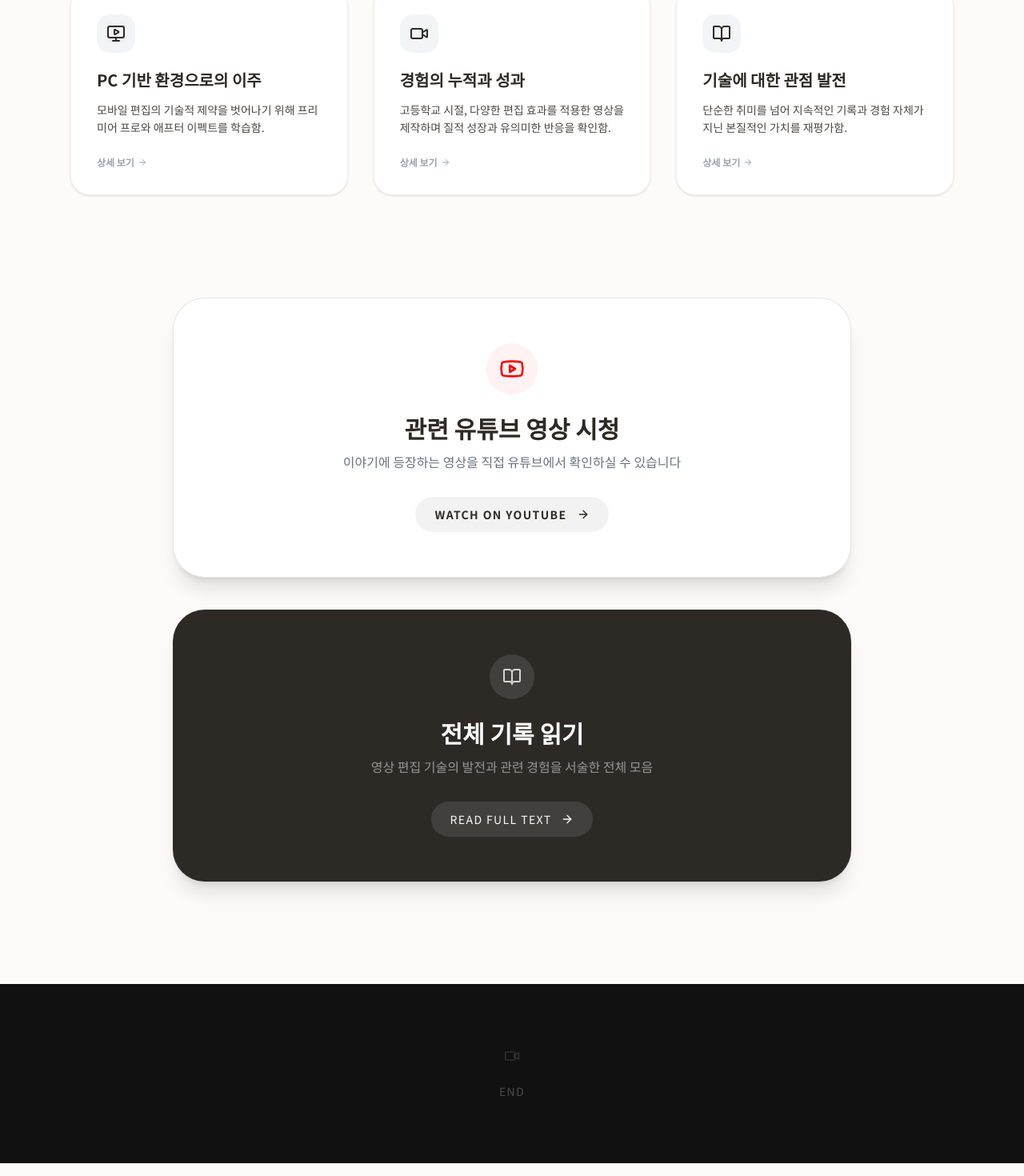
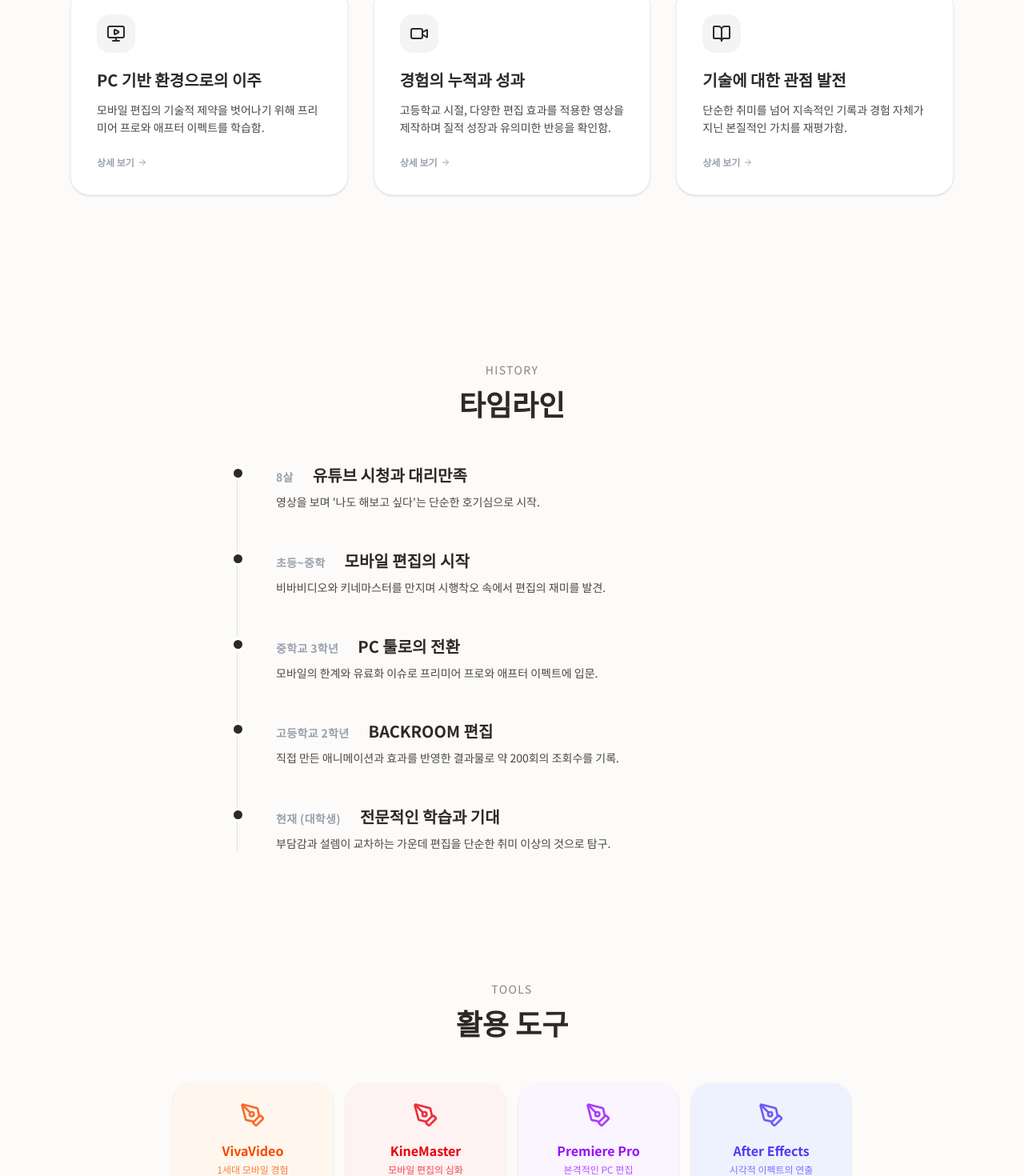
Before and after one commit to sangha0712/Ai-age-talk-and-writing, a React (Vite) app: page / in a window 1280 px wide. Shown: the part 1211-2681 px from the top of the page at 80% size. Built offline with nearby package versions, Linux system fonts and the light colour scheme.

Commit message:
feat: Add timeline section to showcase editing journey
Introduces a new timeline component to visually represent the user's video editing history, from childhood curiosity to current academic pursuits. This enhances the autobiographical narrative of the application.

```diff
--- a/src/App.tsx
+++ b/src/App.tsx
@@ -7,7 +7,8 @@ import { motion, useScroll, useTransform, AnimatePresence } from "motion/react";
 import {
   ChevronDown, Clapperboard, MonitorPlay, Sparkles,
   Video, Play, BookOpen, Gamepad2, Lightbulb,
-  Smartphone, Monitor, Trophy, Compass, ArrowRight, ArrowLeft, X, Youtube
+  Smartphone, Monitor, Trophy, Compass, ArrowRight, ArrowLeft, X, Youtube,
+  Quote, Clock, PenTool, Layout
 } from "lucide-react";
 import { useState, useEffect } from "react";
 
@@ -322,6 +323,149 @@ const HighlightsGrid = () => {
   );
 };
 
+const milestones = [
+  { year: "8살", title: "유튜브 시청과 대리만족", desc: "영상을 보며 '나도 해보고 싶다'는 단순한 호기심으로 시작." },
+  { year: "초등~중학", title: "모바일 편집의 시작", desc: "비바비디오와 키네마스터를 만지며 시행착오 속에서 편집의 재미를 발견." },
+  { year: "중학교 3학년", title: "PC 툴로의 전환", desc: "모바일의 한계와 유료화 이슈로 프리미어 프로와 애프터 이펙트에 입문." },
+  { year: "고등학교 2학년", title: "BACKROOM 편집", desc: "직접 만든 애니메이션과 효과를 반영한 결과물로 약 200회의 조회수를 기록." },
+  { year: "현재 (대학생)", title: "전문적인 학습과 기대", desc: "부담감과 설렘이 교차하는 가운데 편집을 단순한 취미 이상의 것으로 탐구." }
+];
+
+const TimelineSection = () => (
+  <div className="max-w-4xl mx-auto px-6 py-20">
+    <div className="mb-14 text-center">
+      <motion.p
+        initial={{ opacity: 0 }}
+        whileInView={{ opacity: 1 }}
+        viewport={{ once: true }}
+        className="text-[#8c857f] font-sans text-sm tracking-widest uppercase mb-3"
+      >
+        History
+      </motion.p>
+      <motion.h2
+        initial={{ opacity: 0, y: 10 }}
+        whileInView={{ opacity: 1, y: 0 }}
+        viewport={{ once: true }}
+        className="text-3xl md:text-4xl font-sans font-bold text-[#2d2a26]"
+      >
+        타임라인
+      </motion.h2>
+    </div>
+
+    <div className="relative border-l border-black/10 ml-4 md:ml-20 space-y-12">
+      {milestones.map((ms, i) => (
+        <motion.div
+          key={i}
+          initial={{ opacity: 0, x: -20 }}
+          whileInView={{ opacity: 1, x: 0 }}
+          viewport={{ once: true }}
+          transition={{ delay: i * 0.1, duration: 0.5 }}
+          className="relative pl-8 md:pl-12"
+        >
+          <div className="absolute -left-[5px] top-1.5 w-[11px] h-[11px] rounded-full bg-[#2d2a26] ring-4 ring-white" />
+          <div className="flex flex-col md:flex-row md:items-baseline gap-2 md:gap-6 mb-2">
+            <span className="text-sm font-bold text-gray-400 font-sans tracking-wide">{ms.year}</span>
+            <h3 className="text-xl font-bold font-sans text-[#2d2a26]">{ms.title}</h3>
+          </div>
+          <p className="text-[#4a4744] font-sans leading-relaxed text-sm">{ms.desc}</p>
+        </motion.div>
+      ))}
+    </div>
+  </div>
+);
+
+const ToolsSection = () => (
+  <div className="max-w-4xl mx-auto px-6 py-20">
+    <div className="mb-14 text-center">
+      <motion.p
+        initial={{ opacity: 0 }}
+        whileInView={{ opacity: 1 }}
+        viewport={{ once: true }}
+        className="text-[#8c857f] font-sans text-sm tracking-widest uppercase mb-3"
+      >
+        Tools
+      </motion.p>
+      <motion.h2
+        initial={{ opacity: 0, y: 10 }}
+        whileInView={{ opacity: 1, y: 0 }}
+        viewport={{ once: true }}
+        className="text-3xl md:text-4xl font-sans font-bold text-[#2d2a26]"
+      >
+        활용 도구
+      </motion.h2>
+    </div>
+
+    <div className="grid grid-cols-2 md:grid-cols-4 gap-4">
+      {[
+        { name: "VivaVideo", desc: "1세대 모바일 경험", color: "bg-orange-50 text-orange-600" },
+        { name: "KineMaster", desc: "모바일 편집의 심화", color: "bg-red-50 text-red-600" },
+        { name: "Premiere Pro", desc: "본격적인 PC 편집", color: "bg-purple-50 text-purple-600" },
+        { name: "After Effects", desc: "시각적 이펙트의 연출", color: "bg-indigo-50 text-indigo-600" }
+      ].map((tool, i) => (
+        <motion.div
+          key={i}
+          initial={{ opacity: 0, y: 20 }}
+          whileInView={{ opacity: 1, y: 0 }}
+          viewport={{ once: true }}
+          whileHover={{ y: -5 }}
+          className={`p-6 rounded-3xl flex flex-col items-center justify-center text-center ${tool.color} shadow-sm transition-all`}
+        >
+          <PenTool className="w-8 h-8 mb-4 opacity-80" />
+          <h3 className="font-bold font-sans mb-1">{tool.name}</h3>
+          <p className="text-xs opacity-70 font-sans">{tool.desc}</p>
+        </motion.div>
+      ))}
+    </div>
+  </div>
+);
+
+const StatsSection = () => (
+  <div className="max-w-4xl mx-auto px-6 py-20">
+    <div className="grid grid-cols-1 md:grid-cols-3 gap-8">
+      {[
+        { value: "05:00", unit: "AM", label: "반환점 없는 몰입", desc: "중학교 시절, 밤을 새워가며 영상을 완성했던 열정적인 새벽 시간." },
+        { value: "200", unit: "Views", label: "첫 유의미한 성과", desc: "BACKROOM 영상으로 처음 경험한 대중과의 의미 있는 연결." },
+        { value: "8", unit: "Years Old", label: "여정의 시작", desc: "단순한 호기심으로 유튜브 영상을 보며 처음 느꼈던 창작의 동기." }
+      ].map((stat, i) => (
+        <motion.div
+          key={i}
+          initial={{ opacity: 0, scale: 0.95 }}
+          whileInView={{ opacity: 1, scale: 1 }}
+          viewport={{ once: true }}
+          transition={{ delay: i * 0.1 }}
+          className="bg-white border text-center border-black/5 rounded-[2rem] p-8 shadow-sm flex flex-col items-center"
+        >
+          <div className="flex items-baseline gap-1 mb-2 text-[#2d2a26]">
+            <span className="text-4xl md:text-5xl font-sans font-light tracking-tighter">{stat.value}</span>
+            <span className="font-bold text-gray-400 text-sm tracking-widest">{stat.unit}</span>
+          </div>
+          <h4 className="font-bold font-sans text-[#2d2a26] mb-3">{stat.label}</h4>
+          <p className="text-xs text-gray-500 font-sans leading-relaxed">{stat.desc}</p>
+        </motion.div>
+      ))}
+    </div>
+  </div>
+);
+
+const QuoteSection = () => (
+  <motion.div
+    initial={{ opacity: 0 }}
+    whileInView={{ opacity: 1 }}
+    viewport={{ once: true }}
+    className="max-w-4xl mx-auto px-6 py-20"
+  >
+    <div className="bg-[#2d2a26] text-[#fcfbf9] rounded-[2.5rem] p-10 md:p-14 text-center relative overflow-hidden">
+      <Quote className="absolute top-8 left-8 w-16 h-16 text-white/5 rotate-180" />
+      <Quote className="absolute bottom-8 right-8 w-16 h-16 text-white/5" />
+      <p className="relative z-10 text-xl md:text-3xl font-sans font-light leading-relaxed mb-6">
+        "재능은 개화하는 것이지만, 센스는 연마하는 것이다. 포기하지 않고 스스로 바뀌지 않으면 결국 아무것도 바뀌지 않는다."
+      </p>
+      <div className="relative z-10 w-12 h-px bg-white/20 mx-auto mb-6"></div>
+      <p className="relative z-10 text-white/50 text-sm font-sans tracking-widest uppercase">제작 경험을 통한 시각의 변화</p>
+    </div>
+  </motion.div>
+);
+
 const YouTubeLinkBox = () => (
   <motion.div
     initial={{ opacity: 0, scale: 0.98 }}
@@ -489,6 +633,10 @@ export default function App() {
               <HeroSection />
               <main className="relative z-20">
                 <HighlightsGrid />
+                <TimelineSection />
+                <ToolsSection />
+                <StatsSection />
+                <QuoteSection />
                 <YouTubeLinkBox />
                 <CTABox onRead={() => setView('full')} />
               </main>
```
